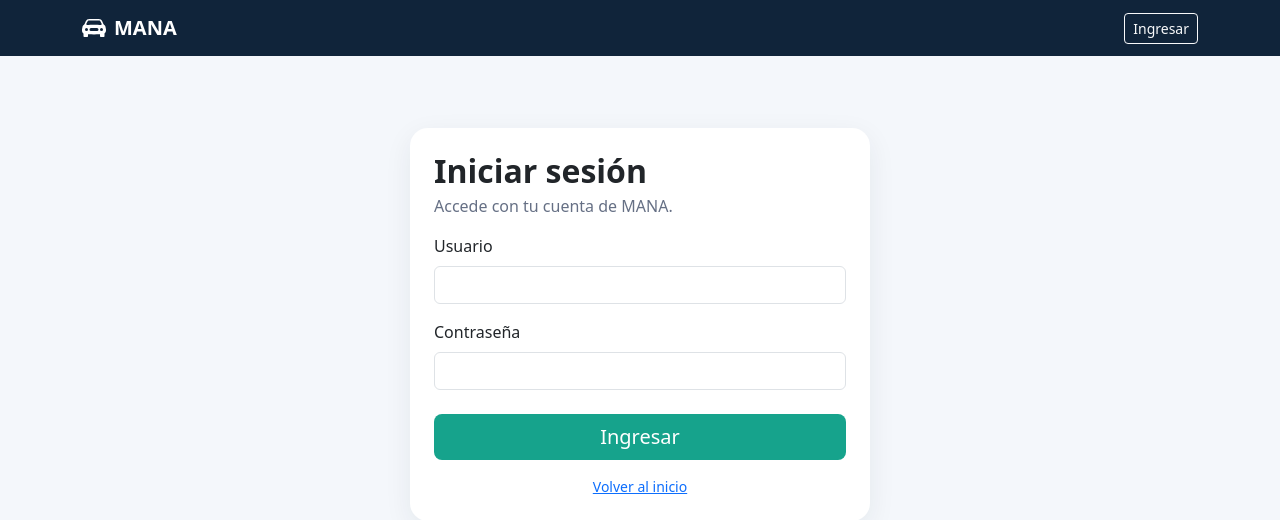
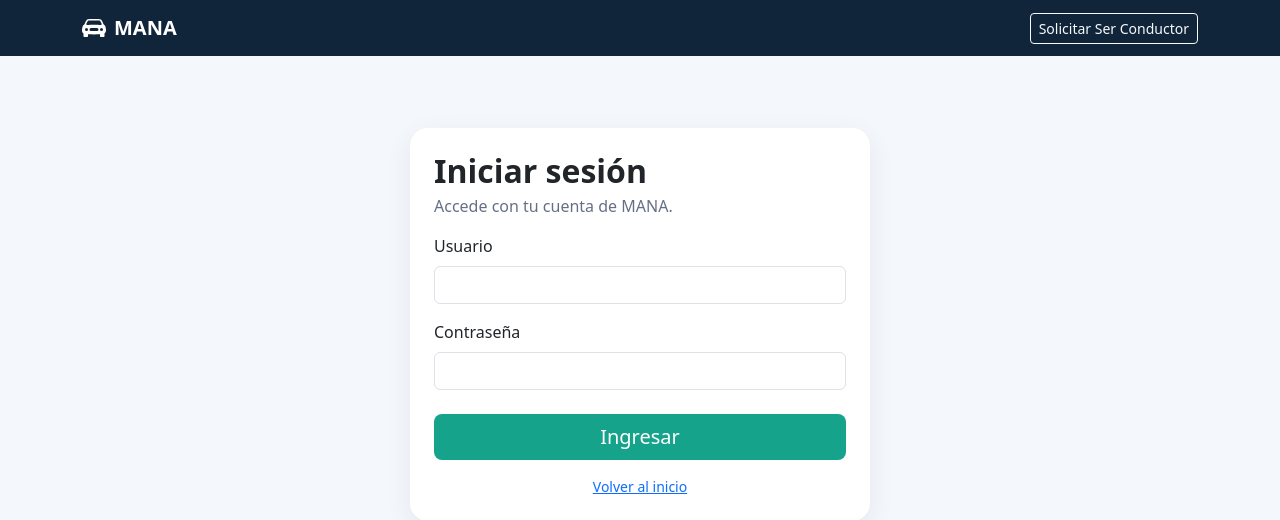
Before and after one commit to sebastian012508/PROYECTO-MANA, a PHP site: page /views/auth/login.php in a window 1280 px wide. Shown: the top 520 px of the page. Run offline with PHP 8.4, Linux system fonts and the light colour scheme.

Commit message:
Add files via upload

```diff
--- a/views/layouts/header.php
+++ b/views/layouts/header.php
@@ -27,6 +27,8 @@ $pageTitle = $pageTitle ?? APP_NAME;
    <?php if (!empty($_SESSION['id_usuario'])): ?>
     <span class="text-white-50 small d-none d-md-inline"><?= htmlspecialchars($_SESSION['nombre'] ?? '') ?></span>
     <a class="btn btn-outline-light btn-sm" href="<?= htmlspecialchars(APP_BASE_URL) ?>/views/auth/logout.php">Cerrar sesión</a>
+   <?php elseif (!empty($botonAdmin)): ?>
+    <a class="btn btn-outline-light btn-sm" href="<?= htmlspecialchars(APP_BASE_URL) ?>/views/auth/solicitar_admin.php">Solicitar Ser Conductor</a>
    <?php else: ?>
     <a class="btn btn-outline-light btn-sm" href="<?= htmlspecialchars(APP_BASE_URL) ?>/views/auth/login.php">Ingresar</a>
    <?php endif; ?>
```
